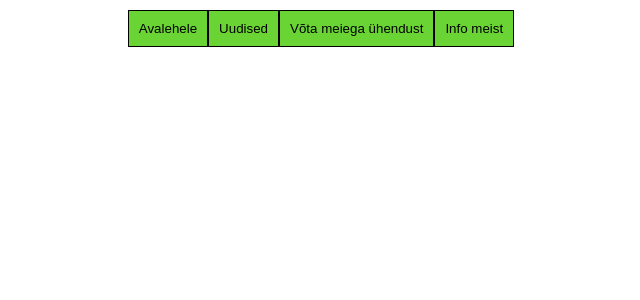
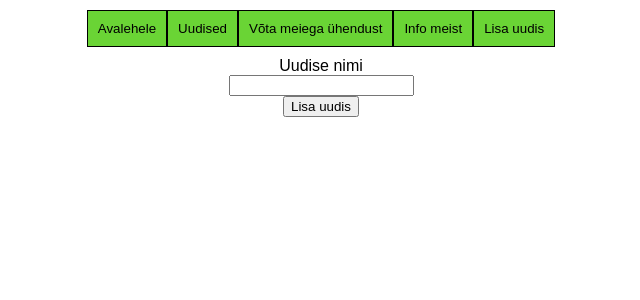
Before and after one commit to jaanus-pi/React-12-2023, a React (Create React App) app in the folder uudised/: page /lisa-uudis in a window 1280 px wide. Shown: the top 300 px of the page, without its empty margins (319-959 px from the left). Built offline with nearby package versions, Linux system fonts and the light colour scheme.

Commit message:
uudiste lisamine

```diff
--- a/uudised/src/App.js
+++ b/uudised/src/App.js
@@ -6,6 +6,7 @@ import Kontakt from './pages/Kontakt';
 import Meist from './pages/Meist';
 import KasutajaPostitus from './pages/KasutajaPostitus';
 import YksPostitus from './pages/YksPostitus';
+import LisaUudis from './pages/LisaUudis';
 
 function App() {
   return (
@@ -22,12 +23,16 @@ function App() {
       <Link to='/meist'>
         <button className='nav-nupp'>Info meist</button>
       </Link>
+      <Link to='/lisa-uudis'>
+        <button className='nav-nupp'>Lisa uudis</button>
+      </Link>
 
       <Routes>
         <Route path='' element={ <Avaleht /> } />
         <Route path='uudised' element={ <Uudised /> } />
         <Route path='kontakt' element={ <Kontakt /> } />
         <Route path='meist' element={ <Meist /> } />
+        <Route path='lisa-uudis' element={ <LisaUudis /> } />
         <Route path='kasutaja-postitus/:userId' element={ <KasutajaPostitus /> } />
         <Route path='yks-postitus/:id' element={ <YksPostitus /> } />
       </Routes>
--- /dev/null
+++ b/uudised/src/pages/LisaUudis.js
@@ -0,0 +1,21 @@
+import { useRef } from 'react'
+
+const LisaUudis = () => {
+  const uudiseRef = useRef();
+
+  const lisaUusUudis = () => {
+    const uudised = JSON.parse(localStorage.getItem("uudised")) || [];
+    uudised.push(uudiseRef.current.value);
+    localStorage.setItem("uudised", JSON.stringify(uudised));
+  }
+
+  return (
+    <div>
+      <label>Uudise nimi</label> <br />
+      <input ref={uudiseRef} type='text' /> <br />
+      <button onClick={lisaUusUudis}>Lisa uudis</button>
+    </div>
+  )
+}
+
+export default LisaUudis
--- a/uudised/src/pages/Uudised.js
+++ b/uudised/src/pages/Uudised.js
@@ -1,7 +1,14 @@
 function Uudised() {
+    const uudised = JSON.parse(localStorage.getItem("uudised")) || [];
+
     return ( <div>
         <div>Siin on uudised, mis on nähtav localhost:3000/uudised aadressil.</div>
-        <div>Uued uudised puuduvad.</div>
+        {uudised.length === 0 && <div>Uued uudised puuduvad</div>}
+        <div>{uudised.map(uudis => <div>{uudis}</div>)}</div>
+        {/* { uudised.length === 0 ?
+            <div>Uued uudised puuduvad.</div> :
+            uudised.map(uudis => <div>{uudis}</div>)
+        } */}
     </div> );
 }
 
```
